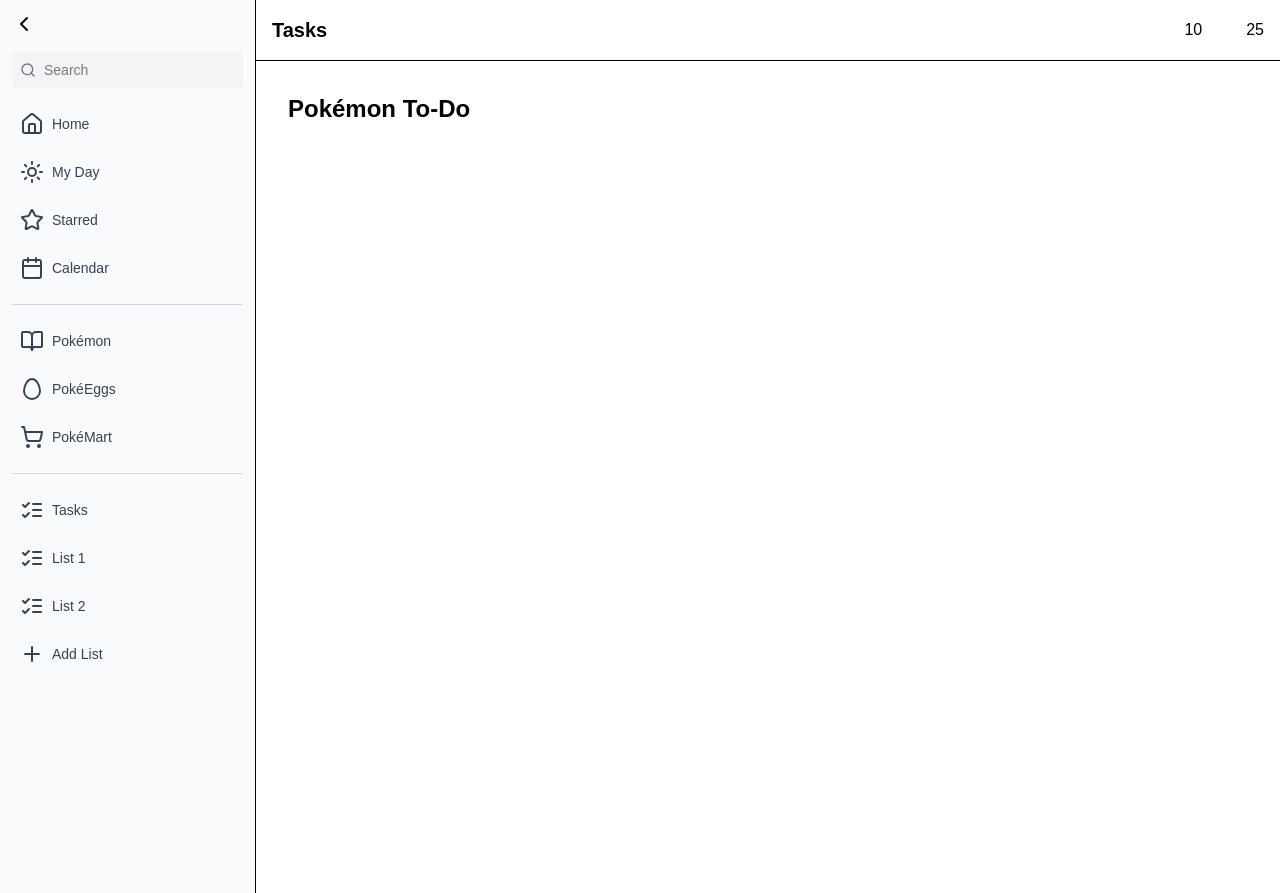
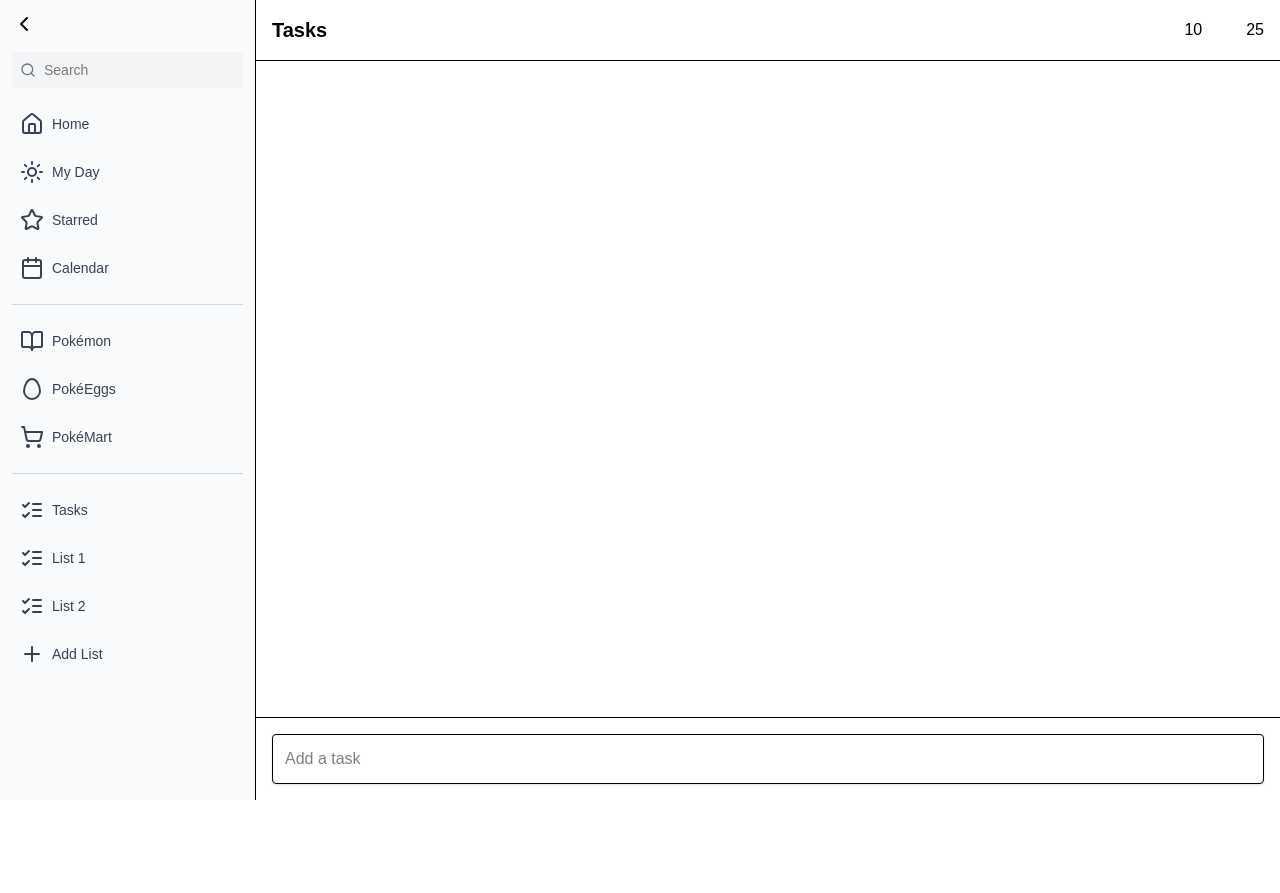
Before and after one commit to tammypaws404/pokemon-todo, a Next.js app: page / in a window 1280 px wide. After the commit the page ends 800 px from the top, so only its background shows below. Built offline with nearby package versions, Linux system fonts and the light colour scheme.

Commit message:
feat: Add input bar to add task

```diff
--- a/src/app/layout.tsx
+++ b/src/app/layout.tsx
@@ -16,7 +16,7 @@
           <Sidebar />
           <div className="flex-1 flex flex-col">
             <StatusBar />
-            <main className="p-4">{children}</main>
+            <main className="flex-1 flex flex-col overflow-hidden">{children}</main>
           </div>
         </div>
       </body>
--- a/src/app/page.tsx
+++ b/src/app/page.tsx
@@ -1,7 +1,43 @@
+'use client';
+
+import { useState } from 'react';
+
 export default function App() {
+  const [tasks, setTasks] = useState<string[]>([]);
+  const [input, setInput] = useState('');
+
+  const handleKeyDown = (e: React.KeyboardEvent<HTMLInputElement>) => {
+    if (e.key === 'Enter' && input.trim() !== '') {
+      setTasks(prev => [input.trim(), ...prev]);
+      setInput('');
+    }
+  };
+
   return (
-    <main className="p-4 h-screen">
-      <h1 className="text-2xl font-bold">Pokémon To-Do</h1>
-    </main>
+    <div className="flex flex-col flex-1 h-full">
+      {/* Task List */}
+      <div className="flex-1 overflow-y-auto p-4">
+        {tasks.map((task, idx) => (
+          <div
+            key={idx}
+            className="p-3 bg-blue-950 text-white rounded shadow-sm text-sm mb-2"
+          >
+            {task}
+          </div>
+        ))}
+      </div>
+
+      {/* Input Bar */}
+      <div className="border-t p-4 bg-white dark:bg-gray-900">
+        <input
+          type="text"
+          placeholder="Add a task"
+          value={input}
+          onChange={(e) => setInput(e.target.value)}
+          onKeyDown={handleKeyDown}
+          className="w-full p-3 border rounded shadow-sm focus:outline-none focus:ring-2 focus:ring-green-400"
+        />
+      </div>
+    </div>
   );
 }
```
